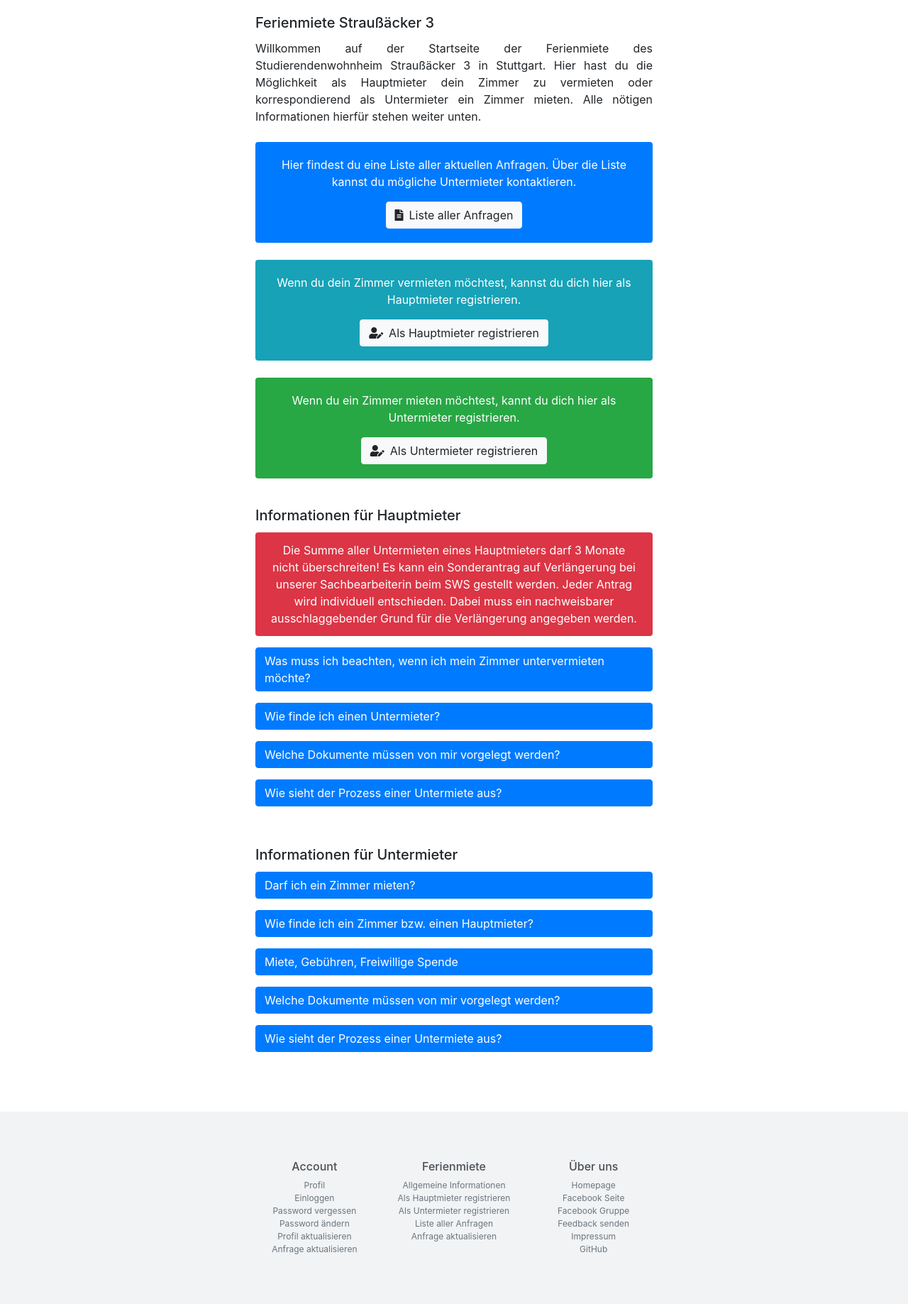
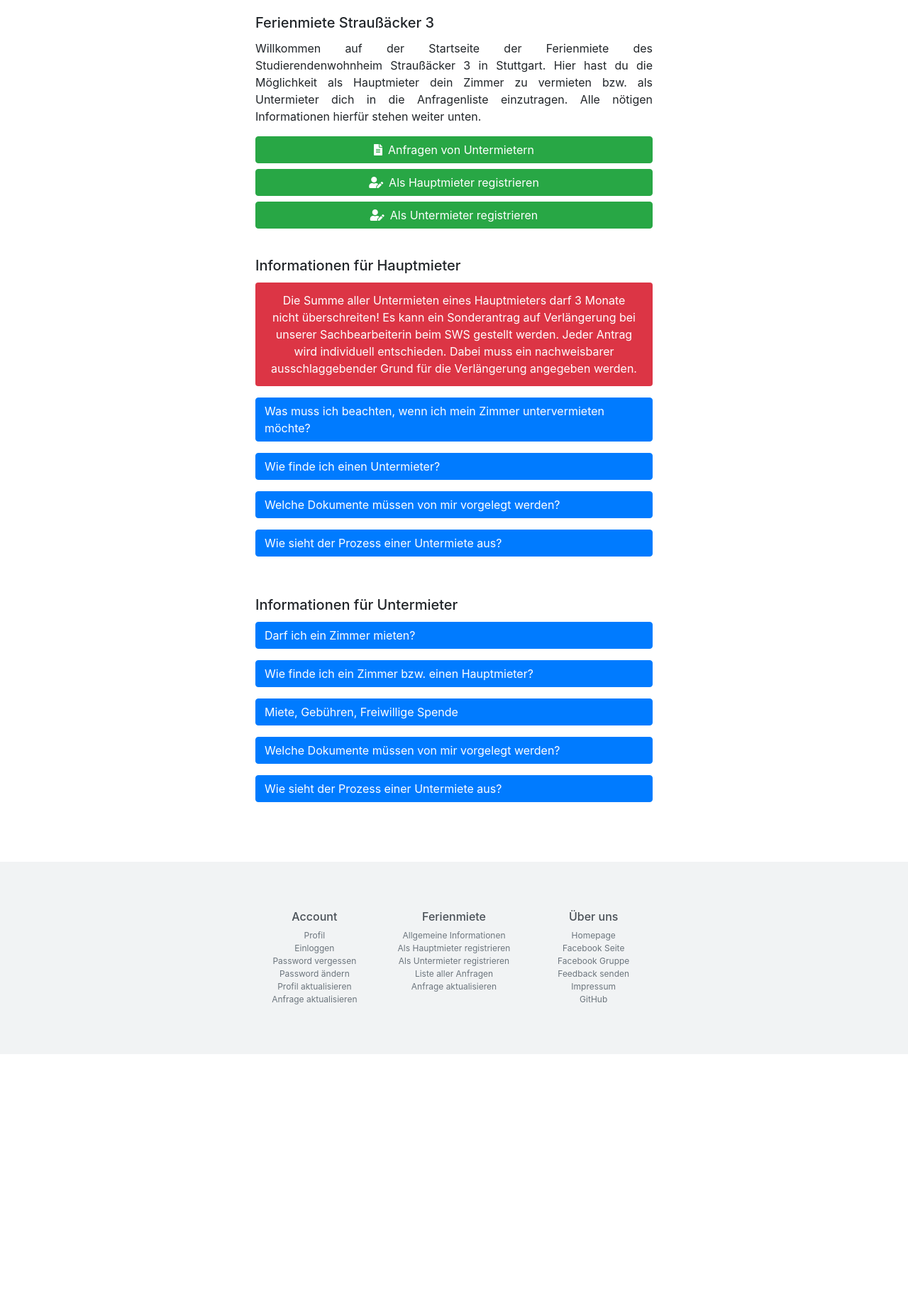
Before and after one commit to milesstoetzner/straussi3-subtenancy, a Django app: page / in a window 1280 px wide. Shown: the part 221-2058 px from the top of the page at 71% size. After the commit the page ends 1706 px from the top, so only its background shows below. Run offline with Django 3.2, Linux system fonts and the light colour scheme; parts of the project's set-up code (start-up, migrations or seed data) failed here and were passed over; some libraries are stand-ins or nearby versions.

Commit message:
minor html

```diff
--- a/tenants/templates/subtenancy/index.html
+++ b/tenants/templates/subtenancy/index.html
@@ -6,28 +6,19 @@
         <div class="card-body">
             <h5 class="card-title">{{ title }}</h5>
 
-            <p class="text-block">{% trans "Willkommen auf der Startseite der Ferienmiete des Studierendenwohnheim Straußäcker 3 in Stuttgart. Hier hast du die Möglichkeit als Hauptmieter dein Zimmer zu vermieten oder korrespondierend als Untermieter ein Zimmer mieten. Alle nötigen Informationen hierfür stehen weiter unten." %}</p>
+            <p class="text-block">{% trans "Willkommen auf der Startseite der Ferienmiete des Studierendenwohnheim Straußäcker 3 in Stuttgart. Hier hast du die Möglichkeit als Hauptmieter dein Zimmer zu vermieten bzw. als Untermieter dich in die Anfragenliste einzutragen. Alle nötigen Informationen hierfür stehen weiter unten." %}</p>
 
-            <div class="card bg-primary text-white text-center" style="margin-top: 1.5rem">
-                <div class="card-body">
-                    <p class="card-text">{% trans "Hier findest du eine Liste aller aktuellen Anfragen. Über die Liste kannst du mögliche Untermieter kontaktieren." %}</p>
-                    <a href="{% url 'Requests' %}" class="btn btn-light"><i class="fas fa-file-alt icon-text"></i>{% trans "Liste aller Anfragen" %}</a>
-                </div>
-            </div>
+            <a href="{% url 'Requests' %}" class="btn btn-success btn-block"><i
+                    class="fas fa-file-alt icon-text"></i>{% trans "Anfragen von Untermietern" %}</a>
 
-            <div class="card bg-info text-white text-center" style="margin-top: 1.5rem">
-                <div class="card-body">
-                    <p class="card-text">{% trans "Wenn du dein Zimmer vermieten möchtest, kannst du dich hier als Hauptmieter registrieren." %}</p>
-                    <a href="{% url 'MainTenantCreate' %}" class="btn btn-light"><i class="fas fa-user-edit icon-text"></i>{% trans "Als Hauptmieter registrieren" %}</a>
-                </div>
-            </div>
+            <a href="{% url 'MainTenantCreate' %}" class="btn btn-success btn-block"><i
+                    class="fas fa-user-edit icon-text"></i>{% trans "Als Hauptmieter registrieren" %}</a>
 
-            <div class="card bg-success text-white text-center" style="margin-top: 1.5rem">
-                <div class="card-body">
-                    <p class="card-text">{% trans "Wenn du ein Zimmer mieten möchtest, kannt du dich hier als Untermieter registrieren." %}</p>
-                    <a href="{% url 'SubTenantCreate' %}" class="btn btn-light"><i class="fas fa-user-edit icon-text"></i>{% trans "Als Untermieter registrieren" %}</a>
-                </div>
-            </div>
+            <a href="{% url 'SubTenantCreate' %}" class="btn btn-success btn-block"><i
+                    class="fas fa-user-edit icon-text"></i>{% trans "Als Untermieter registrieren" %}</a>
+
+
+
 
         </div>
 
```
